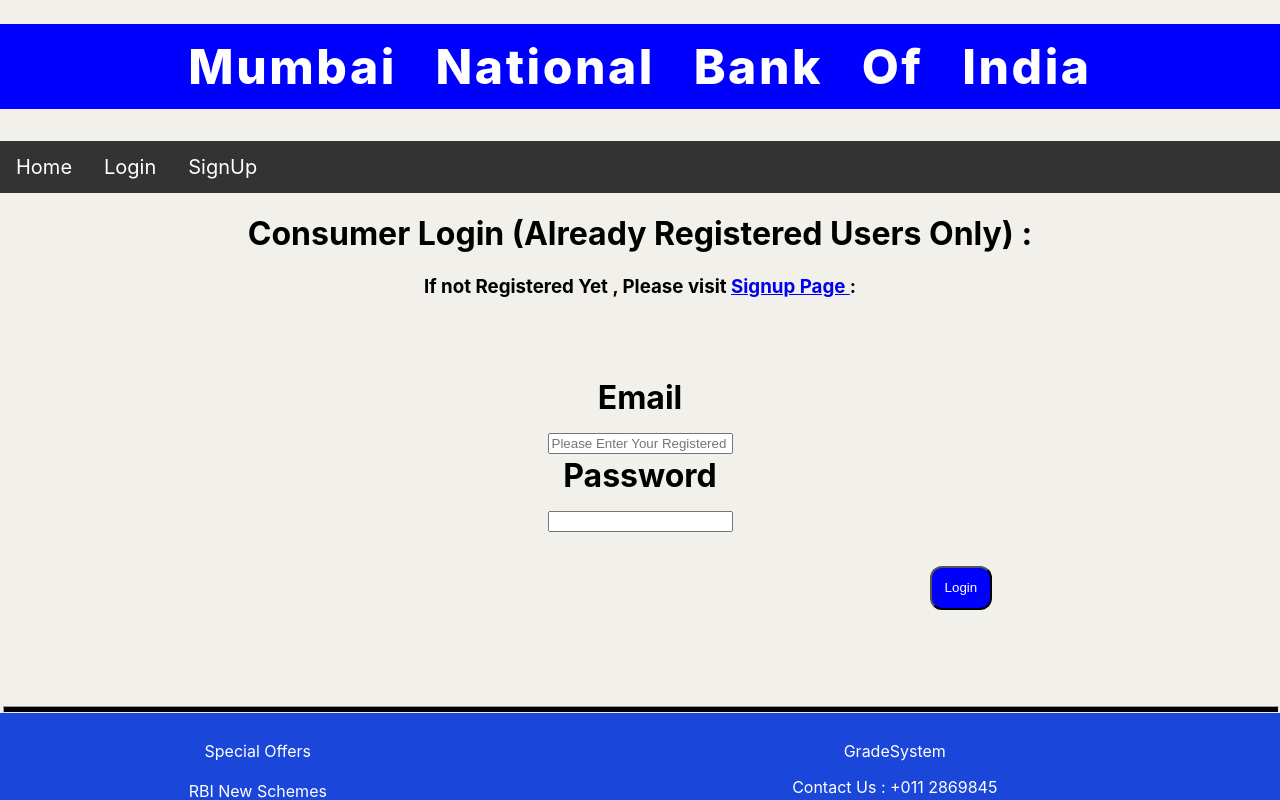
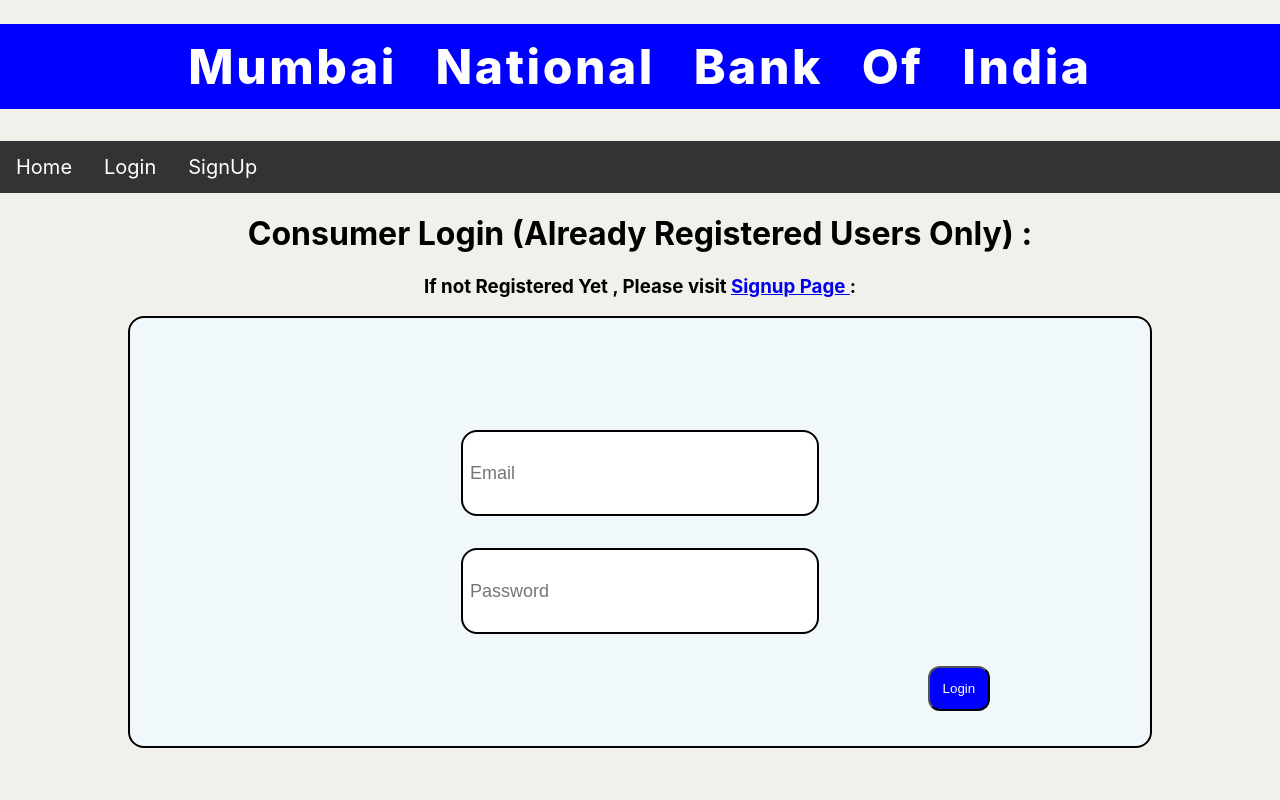
Before and after one commit to Itachi7011/mumbaiBank, a React (Create React App) app: page /CustomerLogin in a window 1280 px wide. Shown: the top 800 px of the page. Built offline with nearby package versions, Linux system fonts and the light colour scheme; no server answers.

Commit message:
Update CustomerLogin.js

```diff
--- a/src/Components/Login/CustomerLogin.js
+++ b/src/Components/Login/CustomerLogin.js
@@ -55,18 +55,16 @@ const CustomerLogin = () => {
                 <h3> If not Registered Yet , Please visit <a href="/NewConsumerRegistration"> Signup Page </a> : </h3>
 
                 {/* Form Starts Here */}
-            <form action="/customerlogin" method="POST">
+            <form className="loginForm" action="/customerlogin" method="POST">
                 <div className="loginCSS">
                     <div class="mb-3 row">
-                        <label for="inputPassword" class="col-sm-2 col-form-label">Email</label>
                         <div class="col-sm-10">
-                        <input type="email" name="email" onChange={handleInput} class="form-control" id="inputPassword" placeholder="Please Enter Your Registered Email ID only" />
+                        <input type="email" name="email" onChange={handleInput} class="form-control loginFormInput" placeholder=" Email " />
                     </div>
 
                     <div class="mb-3 row">
-                        <label for="inputPassword" class="col-sm-2 col-form-label">Password</label>
                         <div class="col-sm-10">
-                        <input type="password" name="password" onChange={handleInput} class="form-control" id="inputPassword"/>
+                        <input type="password" name="password" onChange={handleInput} class="form-control loginFormInput"  placeholder=" Password "/>
                     </div>
 
 
```
